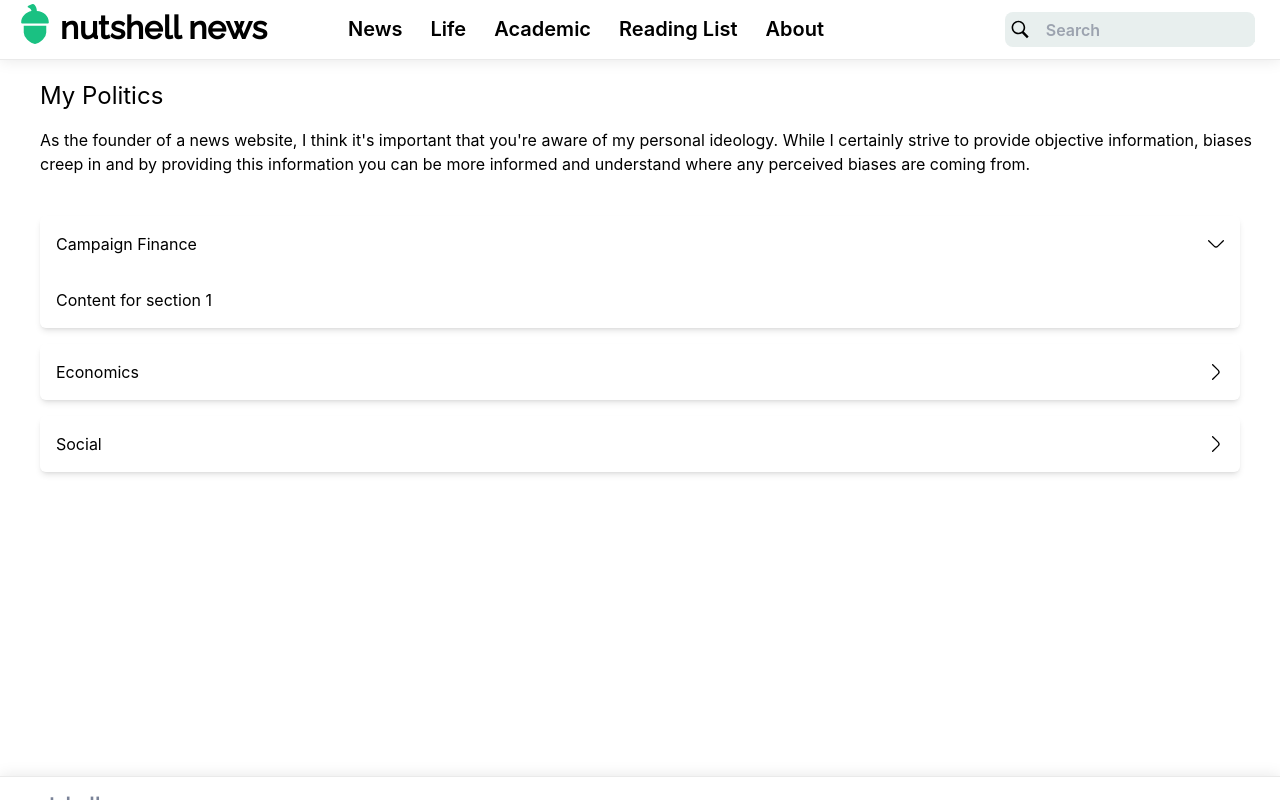
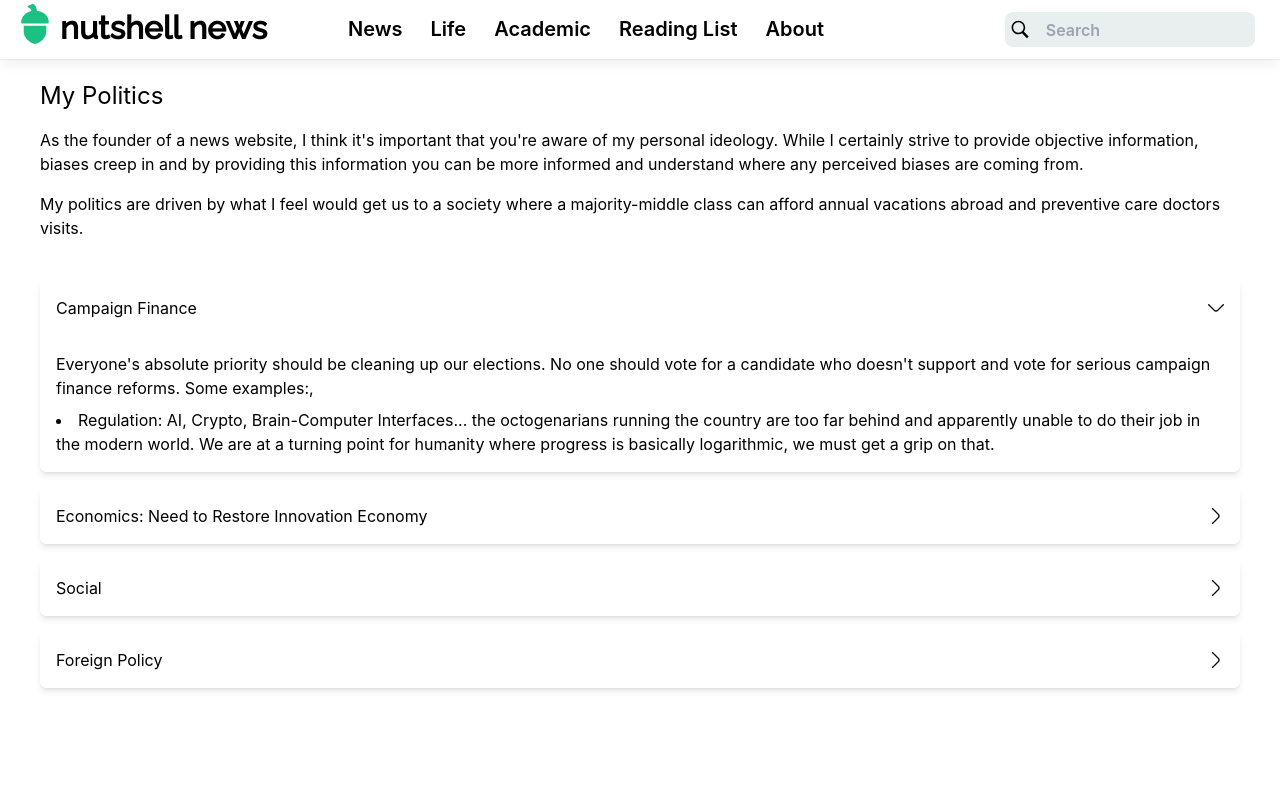
Before and after one commit to jjward25/deprecated.nutshell, a Next.js app: page /politics in a window 1280 px wide. Both pictures are taken after a click on the button "Campaign Finance". Built offline with nearby package versions, Linux system fonts and the light colour scheme; a web font is replaced by a local one.

Commit message:
politico

```diff
--- a/pages/politics.js
+++ b/pages/politics.js
@@ -6,23 +6,30 @@ export default function Home() {
   const accordionItems = [
     {
       title: 'Campaign Finance',
-      content: 'Content for section 1'
+      content: "Everyone's absolute priority should be cleaning up our elections. No one should vote for a candidate who doesn't support and vote for serious campaign finance reforms.  Some examples:",
+      bullet1: "Regulation: AI, Crypto, Brain-Computer Interfaces... the octogenarians running the country are too far behind and apparently unable to do their job in the modern world.  We are at a turning point for humanity where progress is basically logarithmic, we must get a grip on that."
     },
     {
-      title: 'Economics',
-      content: 'Redistribution, No ceiling but 100% Estate Tax, Limited Profits, Strong Anti-Trust particularly in vulnerable industries like cloud computing and telecoms (though maybe not defense?), Thomas Picketty (Anti-Trickle Down), Strong Unions and Labor Rights (PTO), Limit CEO Pay.  Where do GOPers think trickle-down and perpetually growing inequality will take us?'
+      title: 'Economics: Need to Restore Innovation Economy',
+      content: "The stock market is unhinged from fundamentals and currently provides no benefit to many Americans. Management practices are a sham, and inequality is far beyond any logical boundary. Just look at Jeff Bezos trying to copy everyone... Alexa (from Google voice), Blue Origin (from SpaceX), and trying to make a Fire phone that failed for the exact same reaosn the Windows phone failed.  These people are not geniuses and to allow wealth to concentrate this much and be spent on their vanity projects is insane and insanely wasteful.",
+      bullet1: 'Redistribution, No ceiling but 100% Estate Tax, Limited Profits, Strong Anti-Trust particularly in vulnerable industries like cloud computing and telecoms (though maybe not defense?), Thomas Picketty (Anti-Trickle Down), Strong Unions and Labor Rights (PTO), Limit CEO Pay.  Where do GOPers think trickle-down and perpetually growing inequality will take us?'
     },
     {
       title: 'Social',
       content: 'Content for section 3'
+    },
+    {
+      title: 'Foreign Policy',
+      content: 'Divide and conquer, innovate at home, selectively share patents with the global south.  Be the anti Belt+Road Initiative, be generous.'
     }
   ];
 
   return (
     <>
-      <header className="bg-blue-500 text-white pt-20 pl-10">
+      <header className="bg-blue-500 text-white pt-20 pl-10 pr-10">
         <h1 className="text-2xl">My Politics</h1>
-        <p className="pt-4"> As the founder of a news website, I think it's important that you're aware of my personal ideology. While I certainly strive to provide objective information, biases creep in and by providing this information you can be more informed and understand where any perceived biases are coming from.</p>
+        <p className="pt-4">As the founder of a news website, I think it's important that you're aware of my personal ideology. While I certainly strive to provide objective information, biases creep in and by providing this information you can be more informed and understand where any perceived biases are coming from.</p>
+        <p className="pt-4">My politics are driven by what I feel would get us to a society where a majority-middle class can afford annual vacations abroad and preventive care doctors visits.</p>
       </header>
 
       <main className="p-10 h-[75vh]" >
@@ -47,7 +54,7 @@ export default function Home() {
               </svg>
             </button>
             {openIndex === index && (
-              <div className="p-4 bg-white">{item.content}</div>
+              <div className="p-4 bg-white">{item.content},<li className="pt-2">{item.bullet1}</li></div>
             )}
           </div>
         ))}
```
Also changed, not shown: userschema.js (added, +80 -0 lines).
